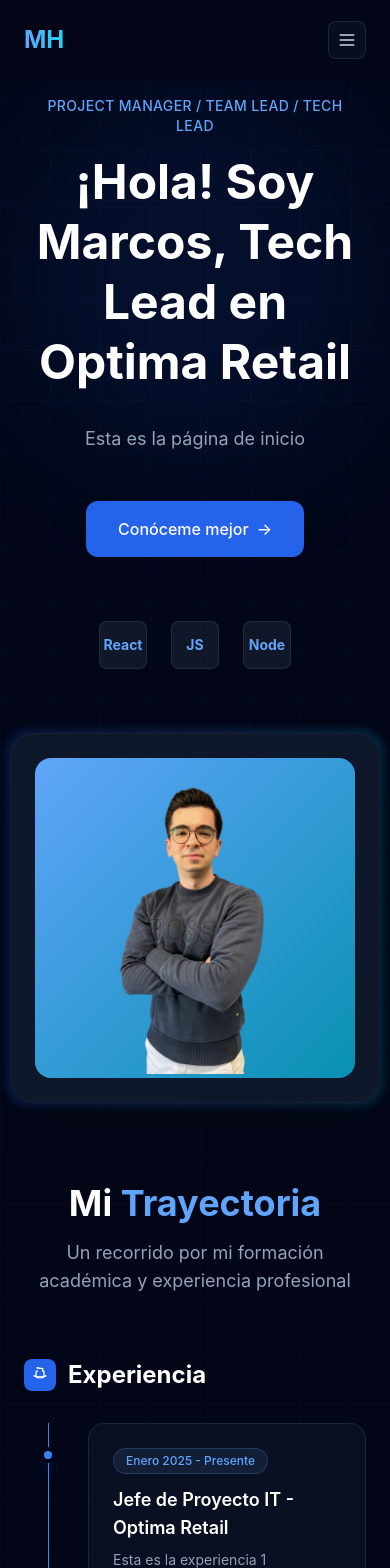
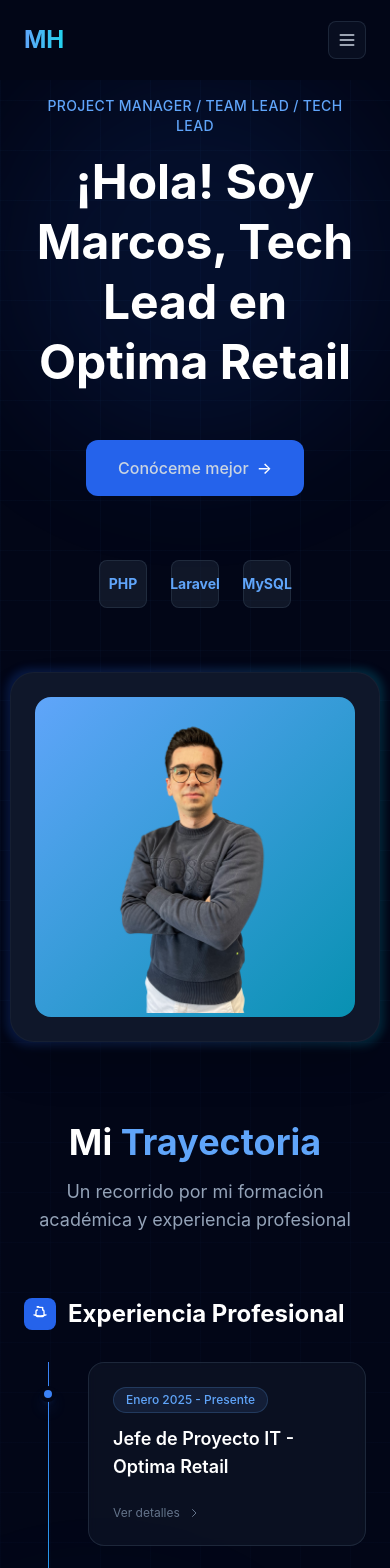
Before and after one commit to marcoshitaa/portfolio, a React (Create React App) app: page / in a window 390 px wide. Shown: the top 1568 px of the page. Built offline with nearby package versions, Linux system fonts and the light colour scheme.

Commit message:
solo home y experiencia

```diff
--- a/src/components/Experience.jsx
+++ b/src/components/Experience.jsx
@@ -84,8 +84,10 @@ const TimelineCard = ({ timeRange, title, description, onClick, index }) => (
 
 
 const Modal = ({ isOpen, onClose, title, description, timeRange }) => {
+
+  const { t } = useTranslation();
+
   if (!isOpen) return null;
-
   return (
     <div
       className="fixed inset-0 bg-slate-950/80 backdrop-blur-sm flex items-center justify-center z-50 px-4"
@@ -115,7 +117,7 @@ const Modal = ({ isOpen, onClose, title, description, timeRange }) => {
 
         {/* Content */}
         <div className="p-6">
-          <p className="text-slate-300 leading-relaxed mb-6">
+          <p className="text-slate-300 leading-relaxed mb-6 whitespace-pre-line">
             {description}
           </p>
           <button
@@ -155,10 +157,10 @@ const Timeline = () => {
         {/* Section Header */}
         <div className="text-center mb-16">
           <h2 className="text-4xl lg:text-5xl font-bold text-white mb-4">
-            Mi <span className="text-blue-400">Trayectoria</span>
+            {t("experience.my")} <span className="text-blue-400">{t("experience.career")}</span>
           </h2>
           <p className="text-slate-400 text-lg max-w-2xl mx-auto">
-            Un recorrido por mi formación académica y experiencia profesional
+            {t("experience.description")}
           </p>
         </div>
 
@@ -188,7 +190,6 @@ const Timeline = () => {
                   <TimelineCard
                     timeRange={t(item.timeRange)}
                     title={t(item.title)}
-                    description={t(item.description)}
                     onClick={() => openModal(t(item.title), t(item.description), t(item.timeRange))}
                     index={index}
                   />
@@ -222,8 +223,7 @@ const Timeline = () => {
                   <TimelineCard
                     timeRange={t(item.timeRange)}
                     title={t(item.title)}
-                    description={t(item.description)}
-                    onClick={() => openModal(t(item.title), t(item.description), t(item.timeRange))}
+                    onClick={() => openModal(t(item.title), "", t(item.timeRange))}
                     index={index}
                   />
                 </div>
--- a/src/components/Home.jsx
+++ b/src/components/Home.jsx
@@ -29,15 +29,28 @@ const Home = () => {
             </h2>
           </div>
 
-          {/* Description */}
-          <p className="text-slate-400 text-lg leading-relaxed">
-            {t("home.description")}
-          </p>
-
           {/* CTA Button */}
           <div className="pt-4">
             <button className="group relative px-8 py-4 bg-blue-600 hover:bg-blue-500 text-white font-medium rounded-xl transition-all duration-300 hover:shadow-lg hover:shadow-blue-600/25 hover:-translate-y-0.5">
+            <Link
+              to="experience"
+              smooth={true}
+              duration={600}
+              offset={-70}
+              spy={true}
+              activeClass="text-blue-400"
+              className={`
+                relative transition-all duration-300
+                'text-sm font-medium'}
+                text-slate-300 hover:text-blue-400 cursor-pointer
+                after:content-[''] after:absolute after:w-0 after:h-0.5
+                after:bottom-0 after:left-0 after:bg-blue-400
+                after:transition-all after:duration-300
+                hover:after:w-full
+              `}
+            >
               {t("home.about-me")}
+            </Link>
               <span className="ml-2 inline-block transition-transform group-hover:translate-x-1">→</span>
             </button>
           </div>
@@ -46,17 +59,17 @@ const Home = () => {
           <div className="flex gap-6 pt-8">
             <div className="flex flex-col items-center space-y-2">
               <div className="w-12 h-12 bg-slate-800/50 rounded-lg flex items-center justify-center border border-slate-700/50">
-                <span className="text-blue-400 font-bold text-sm">React</span>
+                <span className="text-blue-400 font-bold text-sm">PHP</span>
               </div>
             </div>
             <div className="flex flex-col items-center space-y-2">
               <div className="w-12 h-12 bg-slate-800/50 rounded-lg flex items-center justify-center border border-slate-700/50">
-                <span className="text-blue-400 font-bold text-sm">JS</span>
+                <span className="text-blue-400 font-bold text-sm">Laravel</span>
               </div>
             </div>
             <div className="flex flex-col items-center space-y-2">
               <div className="w-12 h-12 bg-slate-800/50 rounded-lg flex items-center justify-center border border-slate-700/50">
-                <span className="text-blue-400 font-bold text-sm">Node</span>
+                <span className="text-blue-400 font-bold text-sm">MySQL</span>
               </div>
             </div>
           </div>
@@ -82,7 +95,7 @@ const Home = () => {
       </div>
 
       {/* Minimal scroll indicator */}
-      {/* <div className="absolute bottom-8 left-1/2 transform -translate-x-1/2">
+      <div className="absolute bottom-8 left-1/2 transform -translate-x-1/2">
         <div className="flex flex-col items-center space-y-2 text-slate-600">
           <span className="text-xs uppercase tracking-wider">Scroll</span>
           <div className="w-5 h-5 flex items-center justify-center animate-bounce">
@@ -91,7 +104,7 @@ const Home = () => {
             </svg>
           </div>
         </div>
-      </div> */}
+      </div>
     </div>
   );
 };
--- a/src/components/LanguageSelector.jsx
+++ b/src/components/LanguageSelector.jsx
@@ -42,7 +42,7 @@ const LanguageSelector = () => {
             </button>
 
             {isOpen && (
-                <div className="absolute top-full left-0 mt-2 w-48 bg-slate-800 text-white rounded-lg shadow-lg">
+                <div className="absolute top-full right-0 mt-2 w-48 bg-slate-800 text-white rounded-lg shadow-lg">
                     <div className="py-2">
                         {renderLanguageOptions(languages)}
                     </div>
--- a/src/components/Navbar.jsx
+++ b/src/components/Navbar.jsx
@@ -1,8 +1,12 @@
 import React, { useState, useEffect } from 'react';
+import { Link } from 'react-scroll';
+import LanguageSelector from './LanguageSelector';
+import { useTranslation } from 'react-i18next';
 
 const Navbar = () => {
   const [nav, setNav] = useState(false);
   const [scrolled, setScrolled] = useState(false);
+  const { t } = useTranslation();
 
   const handleClick = () => setNav(!nav);
 
@@ -27,10 +31,10 @@ const Navbar = () => {
   }, [nav]);
 
   const menuItems = [
-    { name: 'Inicio', to: 'home' },
-    { name: 'Sobre mí', to: 'about' },
-    { name: 'Proyectos', to: 'work' },
-    { name: 'Experiencia', to: 'experience' }
+    { name: 'navbar.home', to: 'home' },
+    // { name: 'Sobre mí', to: 'about' },
+    // { name: 'Proyectos', to: 'work' },
+    { name: 'navbar.experience', to: 'experience' }
   ];
 
   const socialLinks = [
@@ -44,6 +48,15 @@ const Navbar = () => {
       ),
       hoverColor: 'hover:text-blue-400'
     },
+    // {
+    //   name: 'Email',
+    //   to: 'mailto:marcos.hita@optimaretail.es',
+    //   icon: (
+    //     <svg className="w-5 h-5" fill="currentColor" viewBox="0 0 24 24">
+    //       <path d="M20.447 20.452h-3.554v-5.569c0-1.328-.027-3.037-1.852-3.037-1.853 0-2.136 1.445-2.136 2.939v5.667H9.351V9h3.414v1.561h.046c.477-.9 1.637-1.85 3.37-1.85 3.601 0 4.267 2.37 4.267 5.455v6.286zM5.337 7.433c-1.144 0-2.063-.926-2.063-2.065 0-1.138.92-2.063 2.063-2.063 1.14 0 2.064.925 2.064 2.063 0 1.139-.925 2.065-2.064 2.065zm1.782 13.019H3.555V9h3.564v11.452zM22.225 0H1.771C.792 0 0 .774 0 1.729v20.542C0 23.227.792 24 1.771 24h20.451C23.2 24 24 23.227 24 22.271V1.729C24 .774 23.2 0 22.222 0h.003z"/>
+    //     </svg>
+    //   ),
+    // }
     // {
     //   name: 'GitHub',
     //   to: 'https://github.com/marcoshitaa',
@@ -59,20 +72,26 @@ const Navbar = () => {
   const renderMenuItems = (items, mobile = false) => {
     return items.map((item, index) => (
       <li key={index} className="cursor-pointer">
-        <button
+        <Link
+          to={item.to}
+          smooth={true}
+          duration={600}
+          offset={-70} // ajusta según tu navbar
           onClick={mobile ? handleClick : undefined}
+          spy={true}
+          activeClass="text-blue-400"
           className={`
             relative transition-all duration-300
             ${mobile ? 'text-3xl py-4' : 'text-sm font-medium'}
-            text-slate-300 hover:text-blue-400
+            text-slate-300 hover:text-blue-400 cursor-pointer
             after:content-[''] after:absolute after:w-0 after:h-0.5
             after:bottom-0 after:left-0 after:bg-blue-400
             after:transition-all after:duration-300
             hover:after:w-full
           `}
         >
-          {item.name}
-        </button>
+          {t(item.name)}
+        </Link>
       </li>
     ));
   };
@@ -123,12 +142,7 @@ const Navbar = () => {
           {renderMenuItems(menuItems)}
 
           {/* Language Selector Placeholder */}
-          <li>
-            <select className="bg-slate-800/50 border border-slate-700/50 rounded-lg px-3 py-2 text-sm text-slate-300 focus:outline-none focus:border-blue-400 transition-colors">
-              <option>ES</option>
-              <option>EN</option>
-            </select>
-          </li>
+          <LanguageSelector />
         </ul>
 
         {/* Mobile Hamburger */}
@@ -156,12 +170,7 @@ const Navbar = () => {
             {renderMenuItems(menuItems, true)}
 
             {/* Mobile Language Selector */}
-            <li className="pt-8">
-              <select className="bg-slate-900 border border-slate-700 rounded-lg px-4 py-3 text-slate-300 focus:outline-none focus:border-blue-400">
-                <option>Español</option>
-                <option>English</option>
-              </select>
-            </li>
+            <LanguageSelector />
           </ul>
         </div>
       </nav>
@@ -172,9 +181,6 @@ const Navbar = () => {
           {renderSocialLinks(socialLinks)}
         </ul>
       </div>
-
-      {/* Decorative line connecting socials */}
-      <div className="hidden lg:block fixed left-11 bottom-32 w-px h-24 bg-gradient-to-t from-slate-600 to-transparent z-40"></div>
     </>
   );
 };
--- a/src/locales/en/translation.json
+++ b/src/locales/en/translation.json
@@ -8,84 +8,83 @@
     },
     "navbar": {
       "home": "Home",
-        "about": "About",
+      "about": "About Me",
       "contact": "Contact",
-        "work": "Work",
+      "work": "Projects",
       "experience": "Experience"
     },
     "home": {
       "title": "Hi! I'm Marcos, Tech Lead at Optima Retail",
       "description": "This is the home page",
-        "about-me": "Know more about Me"
+      "about-me": "Get to know me better",
+      "charge": "Project Manager / Team Lead / Tech Lead"
     },
     "experience": {
-        "title": "Experience",
-        "description": "This is the experience page",
+      "title": "Professional Experience",
+      "description": "A journey through my academic background and professional experience",
+      "my": "My",
+      "career": "Career",
       "exp1": {
         "title": "IT Project Manager - Optima Retail",
         "timeRange": "January 2025 - Present",
-            "description": "This is the experience 1"
-
+        "description": "- Managing a team of 6 developers\n - Sprint organization\n - Estimation of development task points\n - Scrum Master\n - Task tracking with JIRA\n- Interaction with internal and external clients (Listening to needs and turning them into tasks)\n - Direct reporting to CEO"
       },
       "exp2": {
         "title": "Tech Lead - Optima Retail",
         "timeRange": "September 2024 - December 2024",
-            "description": "This is the experience 2"
+        "description": "- Ensuring code quality (SOLID principles)\n - Reviewing pull requests for pre-production environment\n - Technical definition of tasks"
       },
       "exp3": {
         "title": "Software Developer - Optima Retail",
         "timeRange": "June 2023 - September 2024",
-            "description": "This is the experience 2"
+        "description": "- Designing and implementing custom software for the company\n - APIs with Laravel\n - Frontend with Laravel Livewire 3\n - Creating components with AlpineJS\n - Version control with GIT\n - Using MySQL databases"
       },
       "exp4": {
         "title": "PHP Laravel Developer - Abalit Technologies",
         "timeRange": "January 2023 - May 2023",
-            "description": "This is the experience 2"
+        "description": "- Developing REST APIs with Laravel for mobile app backend"
       },
       "exp5": {
-            "title": "PHP BackEnd Developer - Klai Agency",
+        "title": "BackEnd PHP Developer - Klai Agency",
         "timeRange": "October 2021 - March 2022",
-            "description": "This is the experience 2"
+        "description": "- Creating plugins with PHP and JS for WordPress\n- Layout with HTML and CSS\n- Web design with Figma"
       }
     },
     "education": {
       "title": "Education",
-        "description": "This is the education page",
+      "description": "This is the education section",
       "ed1": {
-            "title": "Multiplatform App Development (DAM) - La Salle Gracia",
+        "title": "Multiplatform Application Development (DAM) - La Salle Gracia",
         "timeRange": "September 2022 - May 2023",
-            "description": "This is the experience 1"
-
+        "description": "This is education 1"
       },
       "ed2": {
-            "title": "Web App Development (DAW) - La Salle Gracia",
+        "title": "Web Application Development (DAW) - La Salle Gracia",
         "timeRange": "September 2020 - May 2022",
-            "description": "This is the experience 1"
-
+        "description": "This is education 2"
       },
       "ed3": {
-            "title": "Social Bachelor - IPM",
+        "title": "Social Bachelorship - IPM",
         "timeRange": "September 2018 - June 2020",
-            "description": "This is the experience 1"
-
+        "description": "This is education 3"
       }
     },
     "work": {
-        "title": "Work",
-        "description": "This is the work page",
+      "title": "Projects",
+      "description": "This is the projects section",
       "work1": {
         "title": "Partyum",
-            "description": "Partyum is coming soon ..."
+        "description": "Partyum is coming soon..."
       },
       "work2": {
         "title": "Abalit Technologies",
         "timeRange": "January 2023 - May 2023",
-            "description": "This is the work 2"
+        "description": "This is project 2"
       },
       "work3": {
         "title": "Klai Agency",
         "timeRange": "October 2021 - March 2022",
-            "description": "This is the work 3"
+        "description": "This is project 3"
       }
     },
     "footer": {
@@ -95,15 +94,15 @@
         "connect": "Connect with Me"
       },
       "content": {
-            "aboutMe": "I'm a passionate developer focused on building visually stunning and functional web applications. Let's create something amazing together!",
+        "aboutMe": "I am a passionate developer focused on building visually appealing and functional web applications. Let's create something amazing together!",
         "quickLinks": {
           "": ""
         },
-            "connect": "Let’s get social! Follow me on:"
+        "connect": "Let's talk! Follow me on:"
       },
       "copyright": {
         "name": "Marcos Hita",
-            "rights": ". All Rights Reserved."
+        "rights": ". All rights reserved."
       }
     }
   }
--- a/src/locales/es/translation.json
+++ b/src/locales/es/translation.json
@@ -20,32 +20,34 @@
       "charge": "Project Manager / Team Lead / Tech Lead"
     },
     "experience": {
-      "title": "Experiencia",
-      "description": "Esta es la sección de experiencia",
+      "title": "Experiencia Profesional",
+      "description": "Un recorrido por mi formación académica y experiencia profesional",
+      "my": "Mi",
+      "career": "Trayectoria",
       "exp1": {
         "title": "Jefe de Proyecto IT - Optima Retail",
         "timeRange": "Enero 2025 - Presente",
-        "description": "Esta es la experiencia 1"
+        "description": "- Gestión de un equipo de 6 devs\n - Organización del Sprint\n - Estimación de puntos por tarea de desarrollo\n - Scrum Master\n - Control de tareas con JIRA\n- Relación con cliente interno y externo (Escuchar que necesitan y transformarlo en una tarea)\n - Reporte directo a CEO"
       },
       "exp2": {
         "title": "Tech Lead - Optima Retail",
         "timeRange": "Septiembre 2024 - Diciembre 2024",
-        "description": "Esta es la experiencia 2"
+        "description": "- Asegurar calidad de código (Principios SOLID)\n - Revisión de pull requests al entorno de preproducción\n - Definición técnica de las tareas"
       },
       "exp3": {
         "title": "Desarrollador de Software - Optima Retail",
         "timeRange": "Junio 2023 - Septiembre 2024",
-        "description": "Esta es la experiencia 3"
+        "description": "- Diseño e implementación de un software a medida para la empresa\n - API's con Laravel\n - Frontend con Laravel Livewire 3\n - Creación de componentes con AlpineJS\n - Control de versiones con GIT\n - Uso de BBDD MySql"
       },
       "exp4": {
         "title": "Desarrollador PHP Laravel - Abalit Technologies",
         "timeRange": "Enero 2023 - Mayo 2023",
-        "description": "Esta es la experiencia 4"
+        "description": "- Desarrollo API rest con Laravel para backend de apps moviles"
       },
       "exp5": {
         "title": "Desarrollador BackEnd PHP - Klai Agency",
         "timeRange": "Octubre 2021 - Marzo 2022",
-        "description": "Esta es la experiencia 5"
+        "description": "- Creación de plugins con PHP y JS para Wordpress\n- Maquetación con HTML y CSS\n- Diseño web con Figma"
       }
     },
     "education": {
```
Lines whose indentation alone changed are shown as unchanged.
